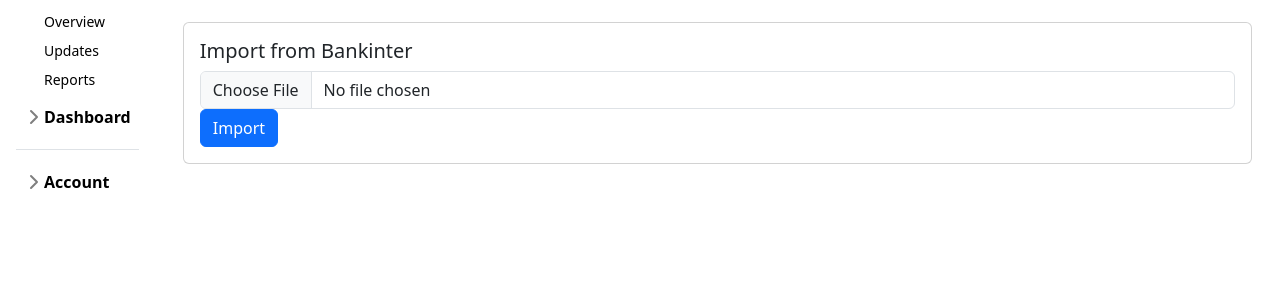
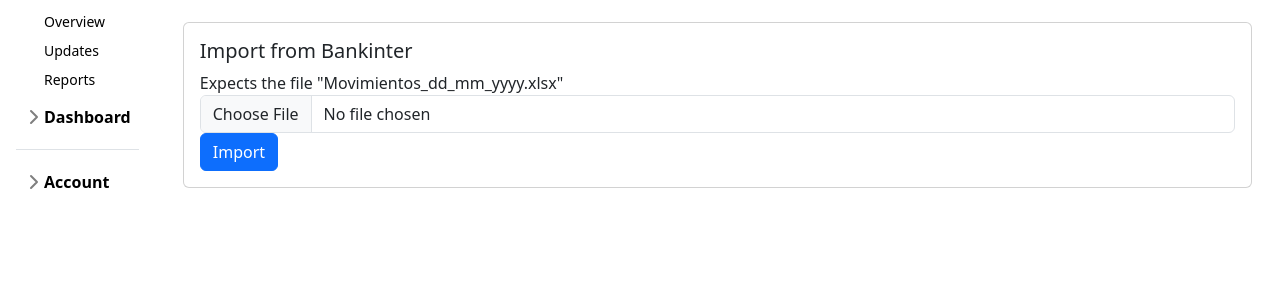
Before and after one commit to agpetrovici/finance-board, a Flask app: page /imports/bankinter in a window 1280 px wide. Shown: the part 42-340 px from the top of the page. Run offline with Flask 3, Linux system fonts and the light colour scheme; some libraries are stand-ins or nearby versions.

Commit message:
update: bankinter process to new movimientos format

```diff
--- a/app/backend/routes/imports/templates/imports/tpl_bankinter.html
+++ b/app/backend/routes/imports/templates/imports/tpl_bankinter.html
@@ -13,7 +13,8 @@
             <div class="card">
                 <div class="card-body">
                     <h5 class="card-title">Import from Bankinter</h5>
-                    <input type="file" class="form-control" id="file-input" accept=".xls">
+                    Expects the file "Movimientos_dd_mm_yyyy.xlsx"
+                    <input type="file" class="form-control" id="file-input" accept=".xlsx">
                     <button class="btn btn-primary" id="bankinter-import">Import</button>
                 </div>
             </div>
--- a/app/backend/routes/imports/utils/bankinter/process_bankinter.py
+++ b/app/backend/routes/imports/utils/bankinter/process_bankinter.py
@@ -35,7 +35,7 @@ def get_new_movements_bankinter(data: list[FiatTransaction], last_movement: Opti
 
 def df_to_FiatTransaction(df: pd.DataFrame, account_fk: int) -> FiatTransaction:
     data = []
-    for ix, row in df.loc[4:].iterrows():
+    for ix, row in df.loc[15:].iterrows():
         data.append(
             FiatTransaction(
                 balance=Decimal(row[4]),
@@ -45,13 +45,14 @@ def df_to_FiatTransaction(df: pd.DataFrame, account_fk: int) -> FiatTransaction:
                 concept=row[2],
             )
         )
+    data = data[::-1]
     return data
 
 
 def process_bankinter(file_buffer: io.BytesIO) -> list[FiatTransaction]:
     df = pd.read_excel(file_buffer, header=None, dtype="str")
     iban_str = df.iloc[0, 0]
-    iban = iban_str.split("IBAN: ")[-1]
+    iban = iban_str.split("MOVIMIENTOS DE LA CUENTA ")[-1]
     account = Account.query.filter_by(account_number=iban).first()
     if account is None:
         return None
```
